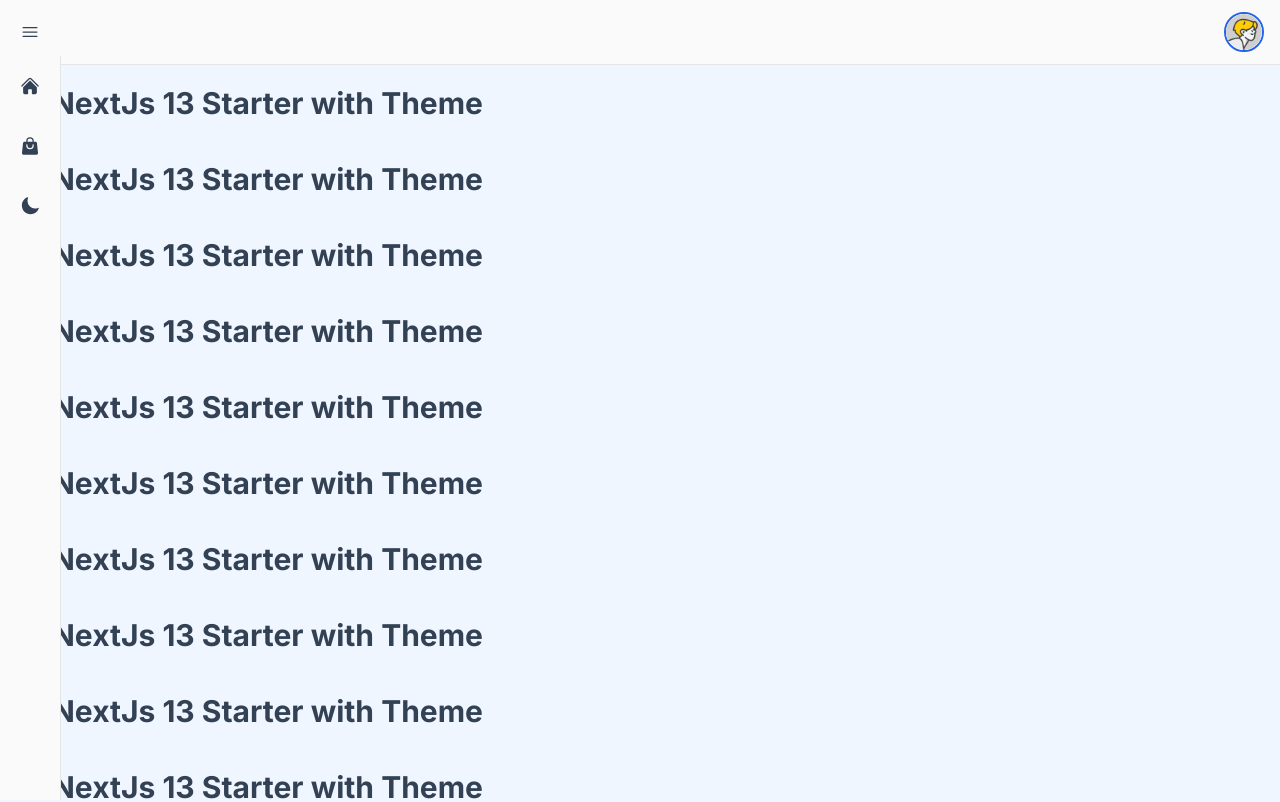
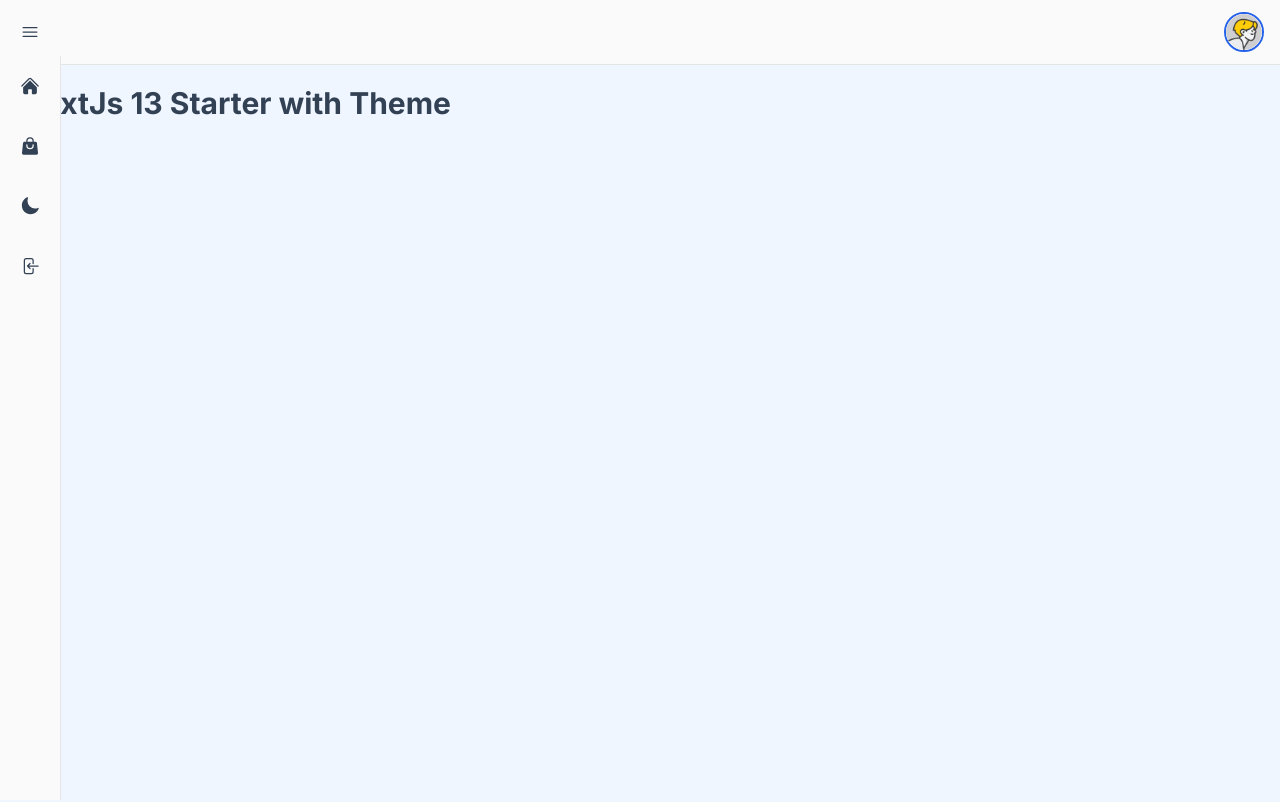
Before and after one commit to gsborgz/quest-lindinha, a Next.js app: page / in a window 1280 px wide. Shown: the top 802 px of the page. Built offline with nearby package versions, Linux system fonts and the light colour scheme.

Commit message:
configurações da sidebar

```diff
--- /dev/null
+++ b/src/app/dashboard/page.tsx
@@ -0,0 +1,7 @@
+export default function Dashboard() {
+  return (
+    <div>
+      <h1>Dashboard</h1>
+    </div>
+  );
+}
--- a/src/app/layout.tsx
+++ b/src/app/layout.tsx
@@ -3,9 +3,8 @@ import { Inter } from 'next/font/google';
 import GlobalProviders from '@/providers/global';
 import Header from '@components/header';
 import Footer from '@/components/footer';
-import Sidebar from '@/components/sidebar';
-import { MenuProvider } from '../providers/menu';
-import Main from '../components/main';
+import { MenuProvider } from '@providers/menu';
+import Main from '@components/main';
 
 const inter = Inter({ subsets: ['latin'] });
 
@@ -22,12 +21,10 @@ export default function RootLayout({ children }: { children: React.ReactNode })
           <MenuProvider>
             <Header />
 
-            <Sidebar />
+            <Main>
+              { children }
+            </Main>
           </MenuProvider>
-
-          <Main>
-            { children }
-          </Main>
 
           <Footer />
         </GlobalProviders>
--- a/src/app/page.tsx
+++ b/src/app/page.tsx
@@ -3,53 +3,10 @@ import { Fragment } from "react";
 export default function Home() {
   return (
     <Fragment>
-      <div className='container pb-10'>
+      <div className='pb-10'>
         <h1 className='text-3xl font-bold'>NextJs 13 Starter with Theme</h1>
       </div>
 
-      <div className='container pb-10'>
-        <h1 className='text-3xl font-bold'>NextJs 13 Starter with Theme</h1>
-      </div>
-
-      <div className='container pb-10'>
-        <h1 className='text-3xl font-bold'>NextJs 13 Starter with Theme</h1>
-      </div>
-
-      <div className='container pb-10'>
-        <h1 className='text-3xl font-bold'>NextJs 13 Starter with Theme</h1>
-      </div>
-
-      <div className='container pb-10'>
-        <h1 className='text-3xl font-bold'>NextJs 13 Starter with Theme</h1>
-      </div>
-
-      <div className='container pb-10'>
-        <h1 className='text-3xl font-bold'>NextJs 13 Starter with Theme</h1>
-      </div>
-
-      <div className='container pb-10'>
-        <h1 className='text-3xl font-bold'>NextJs 13 Starter with Theme</h1>
-      </div>
-
-      <div className='container pb-10'>
-        <h1 className='text-3xl font-bold'>NextJs 13 Starter with Theme</h1>
-      </div>
-
-      <div className='container pb-10'>
-        <h1 className='text-3xl font-bold'>NextJs 13 Starter with Theme</h1>
-      </div>
-
-      <div className='container pb-10'>
-        <h1 className='text-3xl font-bold'>NextJs 13 Starter with Theme</h1>
-      </div>
-
-      <div className='container pb-10'>
-        <h1 className='text-3xl font-bold'>NextJs 13 Starter with Theme</h1>
-      </div>
-
-      <div className='container pb-10'>
-        <h1 className='text-3xl font-bold'>NextJs 13 Starter with Theme</h1>
-      </div>
     </Fragment>
   )
 }
--- /dev/null
+++ b/src/app/shop/page.tsx
@@ -0,0 +1,7 @@
+export default function Shop() {
+  return (
+    <div>
+      <h1>Shop</h1>
+    </div>
+  );
+}
--- a/src/components/button.tsx
+++ b/src/components/button.tsx
@@ -0,0 +1,7 @@
+export default function Button() {
+  return (
+    <button className='bg-blue-500 hover:bg-blue-600 text-white font-bold py-2 px-4 rounded'>
+      Button
+    </button>
+  );
+}
--- a/src/components/dialog.tsx
+++ b/src/components/dialog.tsx
@@ -0,0 +1,7 @@
+export default function Dialog() {
+  return (
+    <div>
+      <h1>Dialog</h1>
+    </div>
+  );
+}
--- a/src/components/main.tsx
+++ b/src/components/main.tsx
@@ -1,7 +1,11 @@
+import Sidebar from '@components/sidebar';
+
 export default function Main({ children }: { children: React.ReactNode }) {
   return (
     <main className='min-h-[93%] w-full flex flex-row bg-blue-50 dark:bg-slate-800'>
-      <section className="w-full p-5 text-slate-700 dark:text-neutral-50">
+      <section className='w-full container p-5 text-slate-700 dark:text-neutral-50'>
+        <Sidebar />
+
         { children }
       </section>
     </main>
--- a/src/components/sidebar.tsx
+++ b/src/components/sidebar.tsx
@@ -1,11 +1,11 @@
 'use client'
 
-import { MoonIcon, SunIcon, ShoppingBagIcon, HomeIcon } from "@heroicons/react/24/solid";
+import { MoonIcon, SunIcon, ShoppingBagIcon, HomeIcon, ArrowLeftOnRectangleIcon } from "@heroicons/react/24/solid";
 import { useTheme } from "next-themes";
 import Link from "next/link";
 import { useContext, useEffect, useState } from "react";
 import { MenuContext } from "@/contexts/menu";
-import { SidebarButtonProps, SidebarLinkProps } from "@type/menu.type";
+import { SidebarButtonProps, SidebarItem, SidebarLinkProps } from "@type/menu.type";
 
 export default function Sidebar() {
   const { menuActive } = useContext(MenuContext);
@@ -15,7 +15,14 @@ export default function Sidebar() {
   const moonIcon = <MoonIcon className='h-5 w-5 text-slate-700' />;
   const homeIcon = <HomeIcon className='h-5 w-5 text-slate-700 dark:text-neutral-50' />;
   const shoppingBagIcon = <ShoppingBagIcon className="h-5 w-5 text-slate-700 dark:text-neutral-50" />;
+  const logoutIcon = <ArrowLeftOnRectangleIcon className='h-5 w-5 text-slate-700 dark:text-neutral-50' />
   const isDarkTheme = resolvedTheme === 'dark';
+  const sidebarItems: SidebarItem[] = [
+    { label: 'Início', to: '/dashboard', icon: homeIcon, menuActive },
+    { label: 'Loja', to: '/shop', icon: shoppingBagIcon, menuActive },
+    { label: 'Tema', arialLabel: 'Change Theme', icon: isDarkTheme ? sunIcon : moonIcon, action: () => setTheme(isDarkTheme ? 'light' : 'dark'), menuActive },
+    { label: 'Sair', arialLabel: 'Logout', to: '/', icon: logoutIcon, menuActive }
+  ];
 
   useEffect(() => setMounted(true), []);
 
@@ -27,33 +34,32 @@ export default function Sidebar() {
     <aside className='border-r min-h-[93%] fixed left-0 top-[7%] z-30 bg-neutral-50 dark:bg-slate-900 border-neutral-200 dark:border-slate-700'>
       <ul className="flex flex-col justify-between">
         <div>
-          <li>
-            <SidebarLink
-              label='Início'
-              to='/dashboard'
-              icon={ homeIcon }
-              menuActive={ menuActive }
-            />
-          </li>
-
-          <li>
-            <SidebarLink
-              label='Loja'
-              to='/shop'
-              icon={ shoppingBagIcon }
-              menuActive={ menuActive }
-            />
-          </li>
-
-          <li>
-            <SidebarButton
-              label='Tema'
-              aria-label="Change App Theme"
-              icon={ isDarkTheme ? sunIcon : moonIcon }
-              action={ () => setTheme(isDarkTheme ? 'light' : 'dark') }
-              menuActive={ menuActive }
-            />
-          </li>
+          { sidebarItems.map((item, index) => {
+            if (item.to) {
+              return (
+                <li key={ index }>
+                  <SidebarLink
+                    label={ item.label }
+                    to={ item.to }
+                    icon={ item.icon }
+                    menuActive={ item.menuActive }
+                  />
+                </li>
+              )
+            } else {
+              return (
+                <li key={ index }>
+                  <SidebarButton
+                    label={ item.label }
+                    aria-label={ item.arialLabel }
+                    icon={ item.icon }
+                    action={ () => item.action ? item.action() : null }
+                    menuActive={ item.menuActive }
+                  />
+                </li>
+              )
+            }
+          }) }
         </div>
       </ul>
     </aside>
@@ -78,7 +84,7 @@ function SidebarLink(props: SidebarLinkProps) {
 function SidebarButton(props: SidebarButtonProps) {
   return (
     <button
-      aria-label={ props['aria-label'] }
+      aria-label={ props.ariaLabel }
       type='button'
       className='flex items-center justify-center transition-colors hover:bg-neutral-200 dark:hover:bg-zinc-700 px-5 py-5'
       onClick={ props.action }
--- a/tsconfig.json
+++ b/tsconfig.json
@@ -25,6 +25,7 @@
       "@assets/*": ["./src/assets/*"],
       "@components/*": ["./src/components/*"],
       "@contexts/*": ["./src/contexts/*"],
+      "@providers/*": ["./src/providers/*"],
       "@type/*": ["./src/types/*"],
     }
   },
```
Also changed, not shown: src/types/menu.type.ts (+10 -1 lines).
